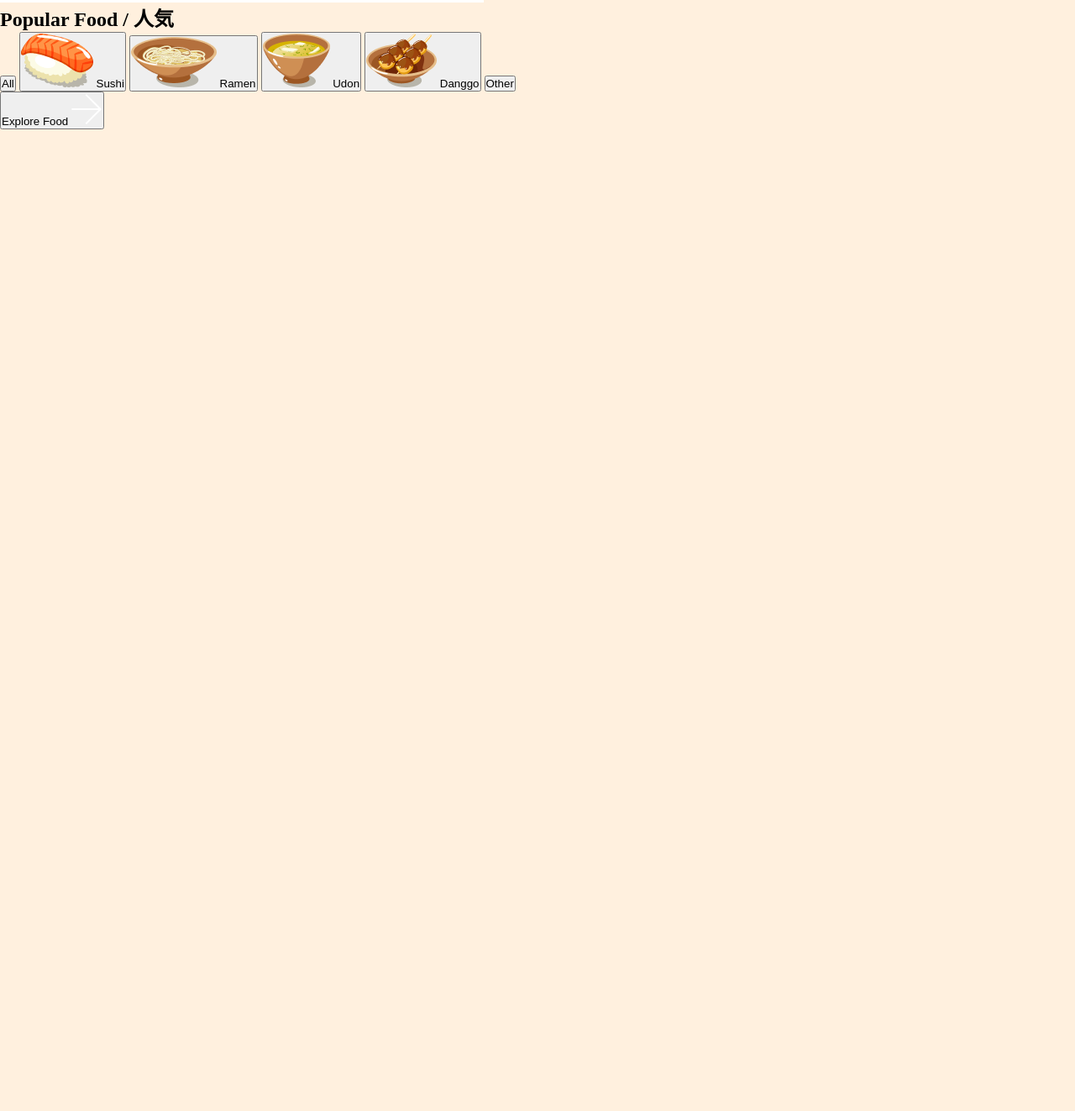
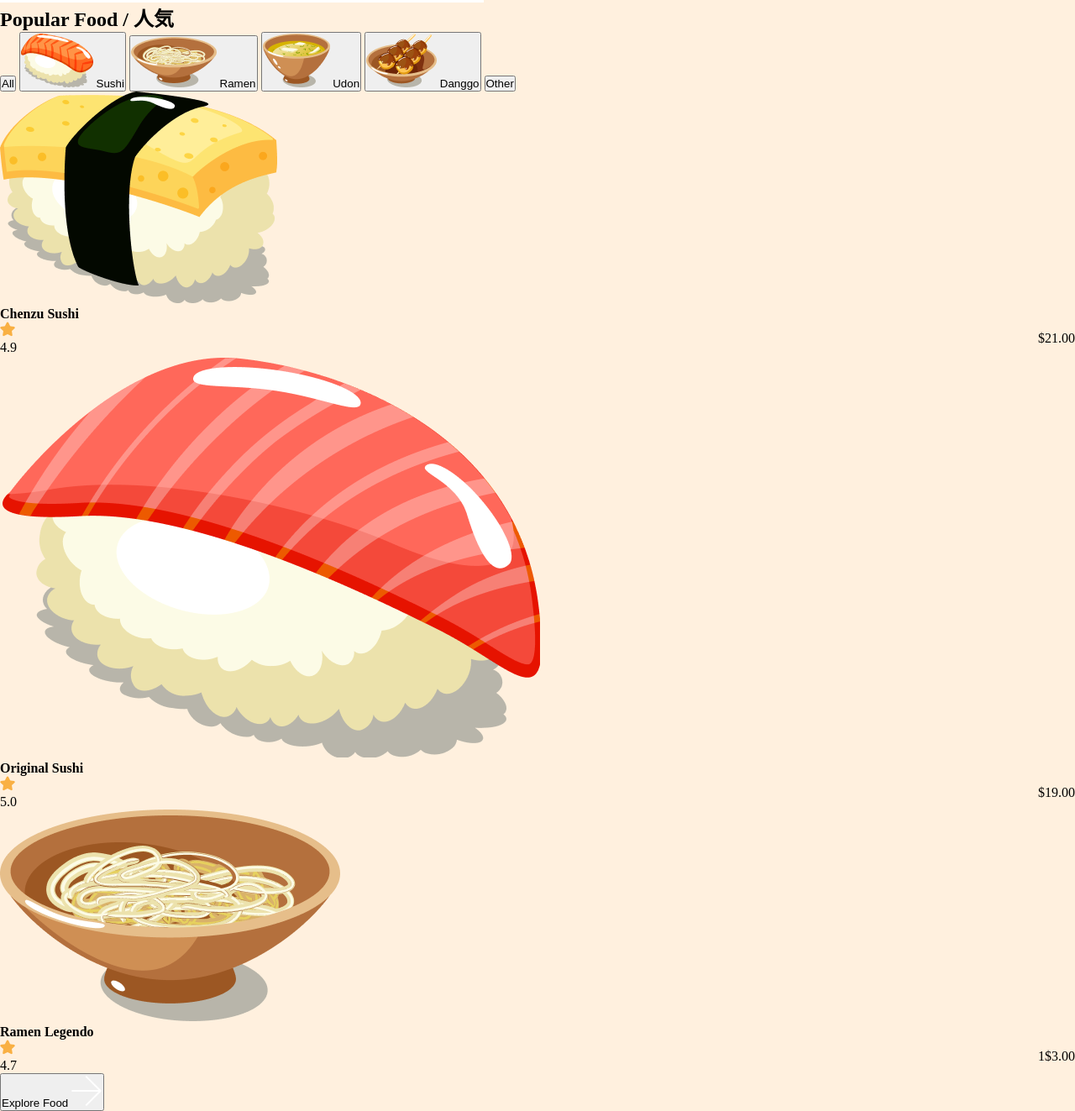
Before and after one commit to Prathamesh2603/Sushi-Ordering-Landing-Page, a website built with Vite: page index.html in a window 1280 px wide. Shown: the part 1515-2838 px from the top of the page at 84% size. Before the commit the page ends 1669 px from the top, so only its background shows below. Built offline with nearby package versions, Linux system fonts and the light colour scheme.

Commit message:
popular sections sushi card content is added in html file

```diff
--- a/index.html
+++ b/index.html
@@ -144,7 +144,62 @@
     </div>
 
     <div class="popular-food__catalogue">
-      <!-- javascript -->
+      <article class="popular-foods__card">
+
+        <img class="popular-foods__card-image" src="src/assets/sushi-12.png" alt="sushi-12" />
+
+        <h4 class="popular-foods__card-title">
+          Chenzu Sushi
+        </h4>
+
+        <div class="popular-foods__card-details flex-between">
+          <div class="popular-foods_card-rating">
+            <img src="src/assets/star.svg" alt="star" />
+            <p>4.9</p>
+          </div>
+
+          <p class="popular-foods__card-price">$21.00</p>
+        </div>
+
+      </article>
+
+      <article class="popular-foods__card active-card">
+
+        <img class="popular-foods__card-image" src="src/assets/sushi-11.png" alt="sushi-11" />
+
+        <h4 class="popular-foods__card-title">
+          Original Sushi
+        </h4>
+
+        <div class="popular-foods__card-details flex-between">
+          <div class="popular-foods_card-rating">
+            <img src="src/assets/star.svg" alt="star" />
+            <p>5.0</p>
+          </div>
+
+          <p class="popular-foods__card-price">$19.00</p>
+        </div>
+
+      </article>
+
+      <article class="popular-foods__card">
+
+        <img class="popular-foods__card-image" src="src/assets/sushi-10.png" alt="sushi-10" />
+
+        <h4 class="popular-foods__card-title">
+          Ramen Legendo
+        </h4>
+
+        <div class="popular-foods__card-details flex-between">
+          <div class="popular-foods_card-rating">
+            <img src="src/assets/star.svg" alt="star" />
+            <p>4.7</p>
+          </div>
+
+          <p class="popular-foods__card-price">1$3.00</p>
+        </div>
+
+      </article>
     </div>
 
     <button class="popular-foods__button">
```
